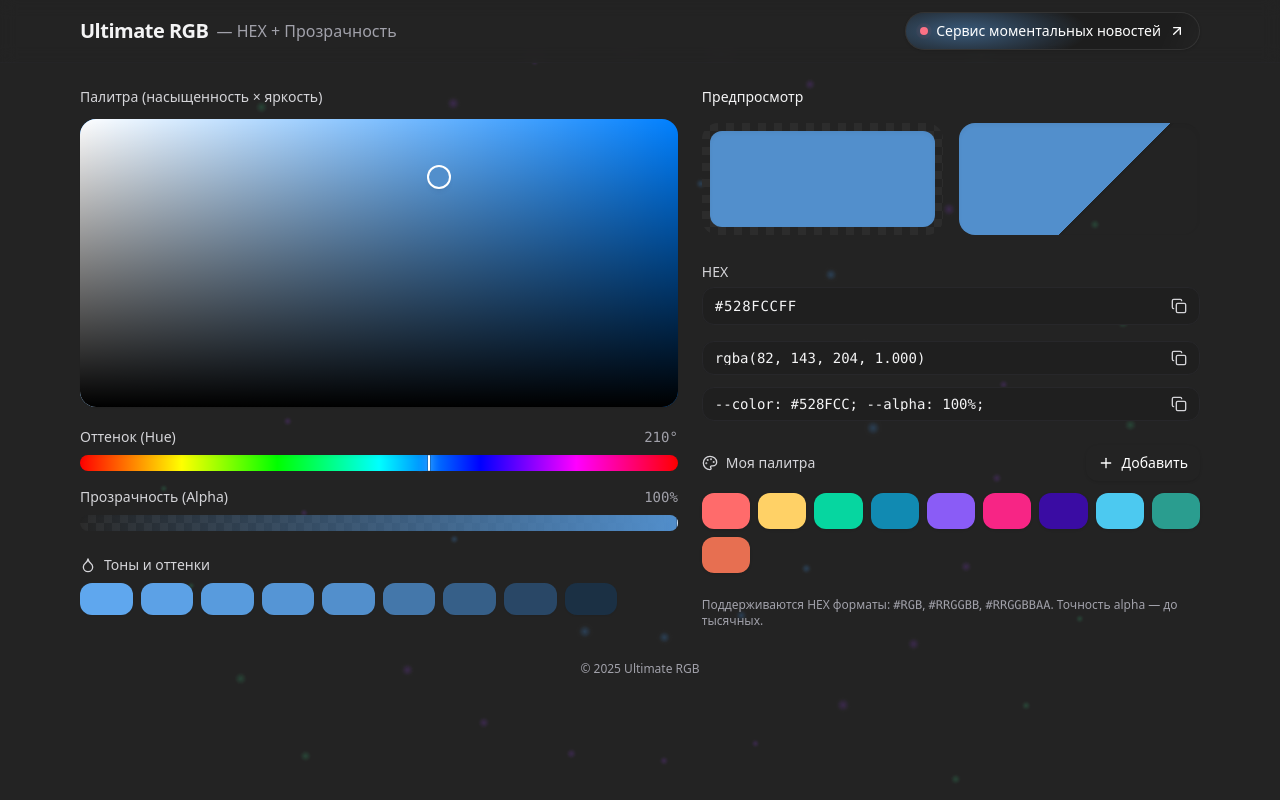
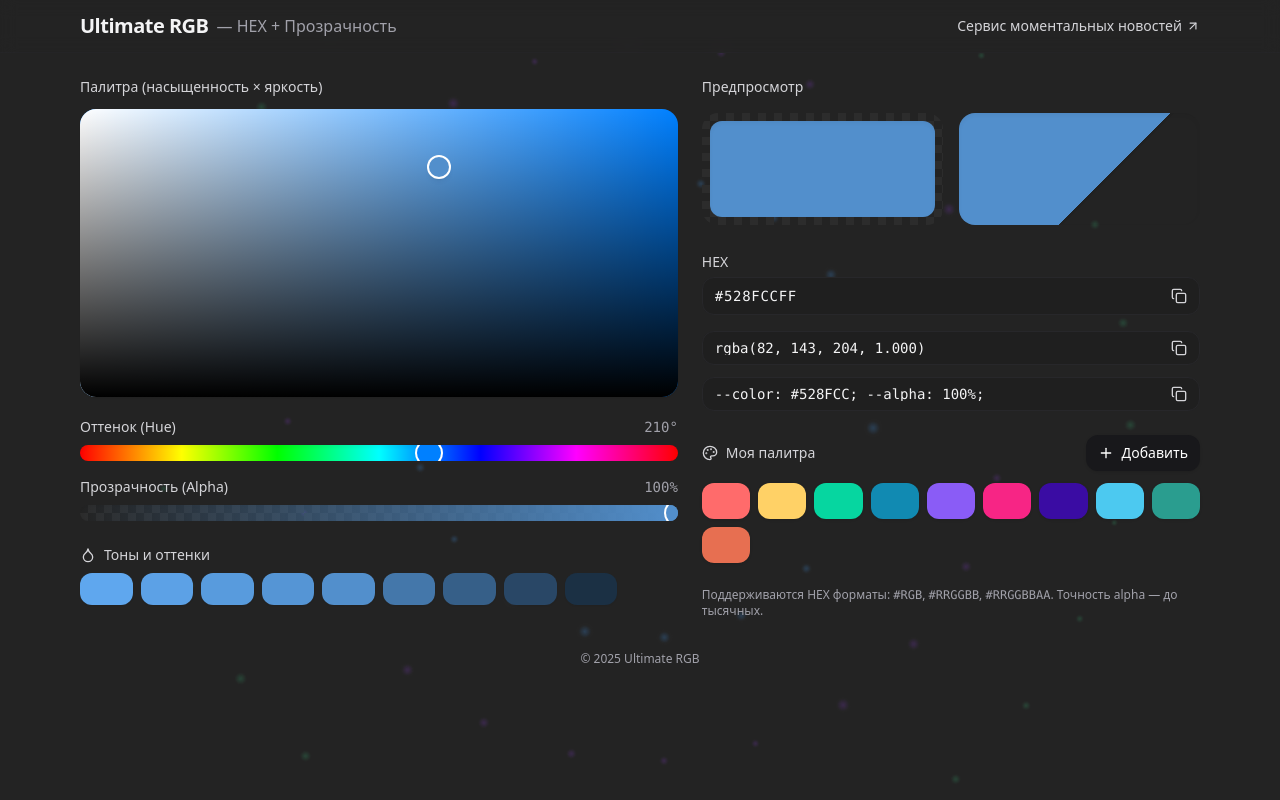
Before and after one commit to eskrastle-collab/Ultimate-RGB, a React (Vite) app: page / in a window 1280 px wide. Built offline with nearby package versions, Linux system fonts and the light colour scheme.

Commit message:
Update App.jsx

```diff
--- a/src/App.jsx
+++ b/src/App.jsx
@@ -1,5 +1,5 @@
 import React, { useEffect, useMemo, useRef, useState } from "react";
-import { motion, AnimatePresence, useMotionValue } from "framer-motion";
+import { motion, AnimatePresence } from "framer-motion";
 import { Check, Copy, Plus, Droplet, Palette, ArrowUpRight } from "lucide-react";
 
 // ---- Document head: title, meta, icons (as early as possible) ----
@@ -226,166 +226,6 @@ function BackgroundFX({ h, s, v, a }) {
   );
 }
 
-// Свечение курсора — мягкий «ореол», реагирует на выбранный цвет
-function CursorGlow({ rgb, a }) {
-  const enabled = typeof window !== 'undefined' && window.matchMedia ? !window.matchMedia('(prefers-reduced-motion: reduce)').matches : true;
-  const size = 640; // БОЛЬШЕе свечение
-  const x = useMotionValue(-size);
-  const y = useMotionValue(-size);
-
-  // Мгновенное следование за курсором — без пружины
-  useEffect(() => {
-    if (!enabled) return;
-    const move = (e) => {
-      x.set(e.clientX - size / 2);
-      y.set(e.clientY - size / 2);
-    };
-    window.addEventListener('pointermove', move);
-    return () => window.removeEventListener('pointermove', move);
-  }, [enabled, x, y]);
-
-  const glowAlpha = Math.min(0.28, 0.12 + a * 0.22);
-  const inner = `radial-gradient(closest-side, rgba(${rgb.r},${rgb.g},${rgb.b},${glowAlpha}), rgba(${rgb.r},${rgb.g},${rgb.b},0) 70%)`;
-  const ring = `radial-gradient(closest-side, rgba(255,255,255,0.12), rgba(255,255,255,0.0) 60%)`;
-
-  return (
-    <motion.div
-      aria-hidden="true"
-      className="pointer-events-none fixed z-[25] mix-blend-screen"
-      style={{ width: size, height: size, left: 0, top: 0, x, y, filter: 'blur(32px)' }}
-    >
-      <div className="w-full h-full rounded-full" style={{ background: inner }} />
-      <div className="absolute inset-0 rounded-full" style={{ background: ring, filter: 'blur(10px)' }} />
-    </motion.div>
-  );
-}
-
-// Шарик-курсор — оставлен на будущее (сейчас рендер не включён)
-function CursorBall({ colorCss, size = 14 }) {
-  const x = useMotionValue(-size);
-  const y = useMotionValue(-size);
-  useEffect(() => {
-    const move = (e) => {
-      x.set(e.clientX - size / 2);
-      y.set(e.clientY - size / 2);
-    };
-    window.addEventListener('pointermove', move);
-    return () => window.removeEventListener('pointermove', move);
-  }, [size, x, y]);
-
-  const glossy = `radial-gradient(80% 80% at 32% 28%, rgba(255,255,255,0.95) 0%, rgba(255,255,255,0.35) 18%, rgba(255,255,255,0.08) 32%, rgba(255,255,255,0.0) 42%)`;
-  const shade  = `radial-gradient(120% 120% at 70% 78%, rgba(0,0,0,0.55) 0%, rgba(0,0,0,0.0) 60%)`;
-  const color  = `linear-gradient(145deg, ${colorCss}, rgba(0,0,0,0.25))`;
-
-  return (
-    <motion.div aria-hidden="true" className="pointer-events-none fixed z-[50]" style={{ left: 0, top: 0, x, y, width: size, height: size }}>
-      <div className="w-full h-full rounded-full relative" style={{
-        background: `${glossy}, ${shade}, ${color}`,
-        boxShadow: 'inset 0 1px 1px rgba(255,255,255,0.5), inset 0 -3px 8px rgba(0,0,0,0.6), 0 10px 24px rgba(0,0,0,0.45)'
-      }}>
-        <div className="absolute inset-[-1px] rounded-full" style={{ boxShadow: '0 0 0 1px rgba(255,255,255,0.18), 0 0 12px rgba(255,255,255,0.08)' }} />
-        <div className="absolute inset-0 rounded-full" style={{ background: 'radial-gradient(60% 24% at 35% 28%, rgba(255,255,255,0.5), rgba(255,255,255,0) 60%)', mixBlendMode: 'screen', opacity: 0.7 }} />
-      </div>
-    </motion.div>
-  );
-}
-
-// Искры/брызги при движении курсора (замедленные)
-function CursorSparks({ rgb, a }) {
-  const ref = useRef(null);
-  const enabled = typeof window !== 'undefined' && window.matchMedia ? !window.matchMedia('(prefers-reduced-motion: reduce)').matches : true;
-
-  useEffect(() => {
-    if (!enabled) return;
-    const container = ref.current;
-    if (!container) return;
-
-    const onMove = (e) => {
-      const count = 3; // сколько искр на событие
-      for (let i = 0; i < count; i++) {
-        const el = document.createElement('span');
-        const size = Math.round(2 + Math.random() * 3);
-        el.style.position = 'fixed';
-        el.style.left = (e.clientX + (Math.random() - 0.5) * 8) + 'px';
-        el.style.top = (e.clientY + (Math.random() - 0.5) * 8) + 'px';
-        el.style.width = size + 'px';
-        el.style.height = size + 'px';
-        el.style.borderRadius = '9999px';
-        el.style.pointerEvents = 'none';
-        el.style.willChange = 'transform, opacity';
-        el.style.zIndex = 26;
-        const alpha = Math.min(0.9, 0.45 + a * 0.5);
-        el.style.background = `rgba(${rgb.r},${rgb.g},${rgb.b},${alpha})`;
-        el.style.boxShadow = '0 0 8px rgba(255,255,255,0.15)';
-        container.appendChild(el);
-
-        const angle = Math.random() * Math.PI * 2;
-        const dist = 30 + Math.random() * 70;
-        const dx = Math.cos(angle) * dist;
-        const dy = Math.sin(angle) * dist;
-        const duration = 1000 + Math.random() * 900;
-
-        el.animate([
-          { transform: 'translate(0,0) scale(1)', opacity: 1 },
-          { transform: `translate(${dx}px, ${dy}px) scale(${0.6 + Math.random() * 0.4})`, opacity: 0 }
-        ], { duration, easing: 'cubic-bezier(.2,.6,.2,1)', fill: 'forwards' });
-
-        setTimeout(() => el.remove(), duration + 60);
-      }
-    };
-
-    window.addEventListener('pointermove', onMove);
-    return () => window.removeEventListener('pointermove', onMove);
-  }, [enabled, rgb.r, rgb.g, rgb.b, a]);
-
-  return <div ref={ref} className="pointer-events-none fixed inset-0 z-[26] mix-blend-screen" />;
-}
-
-
-// Кнопка-CTA «Сервис моментальных новостей» с периодической анимацией
-function NewsCTA({ accent = 'rgba(99,102,241,0.35)' }) {
-  return (
-    <motion.a
-      href="https://t.me/StocksiUltimate_bot?start=r61558uUltimateRGB"
-      target="_blank"
-      rel="noopener noreferrer"
-      className="relative inline-flex items-center gap-2 rounded-full px-3.5 py-2 text-sm font-medium text-white border border-white/10 shadow transition-all bg-[#1d1d1d]/90 hover:shadow-[0_0_0_1px_rgba(255,255,255,0.15),0_10px_28px_rgba(0,0,0,0.5)] overflow-hidden"
-      whileHover={{ scale: 1.02 }}
-      whileTap={{ scale: 0.995 }}
-      style={{ backdropFilter: 'blur(6px)' }}
-      aria-label="Сервис моментальных новостей"
-    >
-      {/* Мягкое свечение вокруг кнопки (пульс) */}
-      <motion.span
-        aria-hidden
-        className="absolute -inset-[2px] rounded-full -z-10"
-        style={{ background: `radial-gradient(60% 120% at 20% 50%, ${accent}, transparent 70%)` }}
-        animate={{ opacity: [0.25, 0.6, 0.25] }}
-        transition={{ duration: 2.8, repeat: Infinity, repeatDelay: 1.8 }}
-      />
-
-      {/* Блик, который иногда пробегает слева направо */}
-      <motion.span
-        aria-hidden
-        className="pointer-events-none absolute top-0 bottom-0 left-[-30%] w-[60%] rounded-full"
-        initial={{ x: 0 }}
-        animate={{ x: ['0%', '200%'] }}
-        transition={{ duration: 1.15, ease: 'easeInOut', repeat: Infinity, repeatDelay: 3.4 }}
-        style={{ background: 'linear-gradient(115deg, transparent 20%, rgba(255,255,255,0.18) 50%, transparent 80%)', mixBlendMode: 'overlay', filter: 'blur(1.5px)' }}
-      />
-
-      {/* Маленький индикатор-«пинг» */}
-      <span className="relative flex h-2 w-2">
-        <span className="absolute inline-flex h-full w-full rounded-full bg-rose-400 opacity-75 animate-ping"></span>
-        <span className="relative inline-flex rounded-full h-2 w-2 bg-rose-400"></span>
-      </span>
-
-      <span className="whitespace-nowrap">Сервис моментальных новостей</span>
-      <ArrowUpRight className="h-4 w-4" />
-    </motion.a>
-  );
-}
-
 // ---------- Основной компонент ----------
 export default function UltimateRGB() {
   // Только тёмная тема
@@ -401,10 +241,6 @@ export default function UltimateRGB() {
   const [s, setS] = useState(0.6); // 0..1
   const [v, setV] = useState(0.8); // 0..1
   const [a, setA] = useState(1); // 0..1
-
-  // Состояние наведения внутри SV-поля (для цвета шарика)
-  const [svHovering, setSvHovering] = useState(false);
-  const [svHoverColor, setSvHoverColor] = useState("");
 
   const [hexInput, setHexInput] = useState("");
   const [hexError, setHexError] = useState("");
@@ -556,19 +392,6 @@ export default function UltimateRGB() {
     window.addEventListener("pointerup", up);
   }
 
-  // Наведение внутри SV-поля: вычисляем цвет под курсором
-  function onSvPointerMove(e) {
-    const el = svRef.current; if (!el) return;
-    const rect = el.getBoundingClientRect();
-    const x = clamp((e.clientX - rect.left) / rect.width, 0, 1);
-    const y = clamp((e.clientY - rect.top) / rect.height, 0, 1);
-    const c = hsvToRgb(h, x, 1 - y);
-    setSvHoverColor(`rgba(${c.r}, ${c.g}, ${c.b}, ${Math.max(0.6, Math.min(1, a)).toFixed(2)})`);
-    setSvHovering(true);
-  }
-  function onSvPointerEnter() { setSvHovering(true); }
-  function onSvPointerLeave() { setSvHovering(false); }
-
   const hueGradient = {
     background:
       "linear-gradient(to right, #f00 0%, #ff0 17%, #0f0 33%, #0ff 50%, #00f 67%, #f0f 83%, #f00 100%)",
@@ -622,20 +445,25 @@ export default function UltimateRGB() {
   }, [h, s, v]);
 
   return (
-    <div className={"relative dark min-h-screen w-full  bg-[#232323] text-zinc-100 selection:bg-zinc-100 selection:text-zinc-900"}>
+    <div className={"relative dark min-h-screen w-full bg-[#232323] text-zinc-100 selection:bg-zinc-100 selection:text-zinc-900"}>
       <BackgroundFX h={h} s={s} v={v} a={a} />
-      <CursorSparks rgb={rgb} a={a} />
-
       {/* Шапка */}
-      <motion.header className="relative z-30 sticky top-0 backdrop-blur border-b border-zinc-800/60 bg-[#232323]/80">
+      <motion.header className="relative z-30 sticky top-0 backdrop-blur border-b border-zinc-800/60 bg-[#232323]/80"
+      >
         <div className="mx-auto max-w-6xl px-4 py-3 flex items-center justify-between">
           <div className="flex items-center gap-4">
-            <div className="flex items-center gap-2">
-              <h1 className="text-xl font-semibold tracking-tight">Ultimate RGB</h1>
+            <div className="flex items-center gap-2">              <h1 className="text-xl font-semibold tracking-tight">Ultimate RGB</h1>
               <span className="text-zinc-400 hidden sm:inline">— HEX + Прозрачность</span>
             </div>
           </div>
-          <NewsCTA accent={css} />
+          <a
+            href="https://t.me/StocksiUltimate_bot?start=r61558uUltimateRGB"
+            target="_blank"
+            rel="noopener noreferrer"
+            className="text-xs sm:text-sm text-zinc-300 hover:underline inline-flex items-center gap-1"
+          >
+            Сервис моментальных новостей <ArrowUpRight className="h-3.5 w-3.5" />
+          </a>
         </div>
       </motion.header>
 
@@ -650,10 +478,7 @@ export default function UltimateRGB() {
               <div
                 ref={svRef}
                 onPointerDown={onSvPointerDown}
-                onPointerMove={onSvPointerMove}
-                onPointerEnter={onSvPointerEnter}
-                onPointerLeave={onSvPointerLeave}
-                className="relative h-72 w-full rounded-2xl overflow-hidden  shadow-sm"
+                className="relative h-72 w-full rounded-2xl overflow-hidden cursor-crosshair shadow-sm"
                 style={svBg}
               >
                 <div className="absolute inset-0" style={{ background: "linear-gradient(to right, #fff, rgba(255,255,255,0))" }} />
@@ -670,13 +495,12 @@ export default function UltimateRGB() {
                   <OdometerText value={`${h}°`} className="tabular-nums text-zinc-400" />
                 </div>
                 <div
-                  className="relative h-4 rounded-full shadow-inner overflow-hidden "
+                  className="relative h-4 rounded-full shadow-inner overflow-hidden cursor-ew-resize"
                   ref={hueRef}
                   onPointerDown={onHuePointerDown}
                   style={hueGradient}
                 >
-                  <div className="absolute inset-y-0 -ml-[1px] w-[2px] rounded-full bg-white shadow-[0_0_0_1px_rgba(0,0,0,0.25)]" style={{ left: huePointer.left }} />
-                  <div className="absolute inset-y-[-8px] -ml-[2px] w-[4px] rounded-full bg-white/30 blur-sm" style={{ left: huePointer.left }} />
+                  <div className="absolute top-1/2 -translate-y-1/2 h-6 w-6 -ml-3 rounded-full ring-2 ring-white shadow" style={{ left: huePointer.left, background: `hsl(${h} 100% 50%)` }} />
                 </div>
               </div>
               <div className="space-y-2">
@@ -684,10 +508,9 @@ export default function UltimateRGB() {
                   <span className="font-medium text-zinc-300">Прозрачность (Alpha)</span>
                   <OdometerText value={`${Math.round(a * 100)}%`} className="tabular-nums text-zinc-400" />
                 </div>
-                <Checkerboard dark={isDark} className="relative h-4 rounded-full overflow-hidden  shadow-inner">
+                <Checkerboard dark={isDark} className="relative h-4 rounded-full overflow-hidden cursor-ew-resize shadow-inner">
                   <div ref={alphaRef} onPointerDown={onAlphaPointerDown} className="absolute inset-0" style={alphaGradient} />
-                  <div className="absolute inset-y-0 -ml-[1px] w-[2px] rounded-full bg-white shadow-[0_0_0_1px_rgba(0,0,0,0.25)]" style={{ left: alphaPointer.left }} />
-                  <div className="absolute inset-y-[-8px] -ml-[2px] w-[4px] rounded-full opacity-70 blur-sm" style={{ left: alphaPointer.left, background: css }} />
+                  <div className="absolute top-1/2 -translate-y-1/2 h-6 w-6 -ml-3 rounded-full ring-2 ring-white shadow" style={{ left: alphaPointer.left, background: css }} />
                 </Checkerboard>
               </div>
             </div>
@@ -704,7 +527,7 @@ export default function UltimateRGB() {
                 return (
                   <button
                     key={i}
-                    className="group  relative h-8 rounded-xl shadow-sm focus:outline-none focus:ring-2 focus:ring-zinc-600"
+                    className="group relative h-8 rounded-xl shadow-sm focus:outline-none focus:ring-2 focus:ring-zinc-600"
                     style={{ background: hex }}
                     onClick={() => useSwatch(hex)}
                     title={t}
@@ -724,7 +547,7 @@ export default function UltimateRGB() {
         <motion.aside initial={{ opacity: 0, y: 6 }} animate={{ opacity: 1, y: 0 }} className="space-y-6">
           {/* Предпросмотр */}
           <div className="grid gap-4">
-            <div className="text-sm font-medium text-зinc-300">Предпросмотр</div>
+            <div className="text-sm font-medium text-zinc-300">Предпросмотр</div>
             <div className="grid grid-cols-2 gap-4">
               <Checkerboard dark={isDark} className="h-28 w-full p-2">
                 <div className="h-full w-full rounded-xl shadow-inner" style={{ background: css }} />
@@ -749,12 +572,12 @@ export default function UltimateRGB() {
                   onChange={(e) => onHexChange(e.target.value)}
                   onFocus={() => setHexFocused(true)}
                   onBlur={() => setHexFocused(false)}
-                  className={`w-full rounded-xl bg-transparent px-3 py-2 outline-none font-mono text-sm tracking-wider  ${hexError ? "text-rose-600" : ""}`}
+                  className={`w-full rounded-xl bg-transparent px-3 py-2 outline-none font-mono text-sm tracking-wider ${hexError ? "text-rose-600" : ""}`}
                   placeholder="#RRGGBB или #RRGGBBAA"
                 />
                 <button
                   onClick={() => copy("#" + hex8, "hex")}
-                  className=" px-3 py-2 text-zinc-300 hover:text-white transition-colors"
+                  className="px-3 py-2 text-zinc-300 hover:text-white transition-colors"
                   title="Скопировать HEX (8 знаков)"
                 >
                   {copied === "hex" ? <Check className="h-4 w-4" /> : <Copy className="h-4 w-4" />}
@@ -766,13 +589,13 @@ export default function UltimateRGB() {
             <div className="grid grid-cols-1 gap-3">
               <div className="flex items-center justify-between rounded-xl border border-zinc-800 bg-[#1f1f1f] px-3 py-2">
                 <OdometerText value={`rgba(${rgba.r}, ${rgba.g}, ${rgba.b}, ${a.toFixed(3)})`} className="font-mono text-sm" />
-                <button onClick={() => copy(css, "rgba")} className=" text-zinc-300 hover:text-white" title="Скопировать RGBA">
+                <button onClick={() => copy(css, "rgba")} className="text-zinc-300 hover:text-white" title="Скопировать RGBA">
                   {copied === "rgba" ? <Check className="h-4 w-4" /> : <Copy className="h-4 w-4" />}
                 </button>
               </div>
               <div className="flex items-center justify-between rounded-xl border border-zinc-800 bg-[#1f1f1f] px-3 py-2">
                 <OdometerText value={`--color: #${hex6}; --alpha: ${Math.round(a * 100)}%;`} className="font-mono text-sm" />
-                <button onClick={() => copy(`--color: #${hex6}; --alpha: ${Math.round(a * 100)}%;`, "cssvar")} className=" text-zinc-300 hover:text-white" title="Скопировать CSS-переменные">
+                <button onClick={() => copy(`--color: #${hex6}; --alpha: ${Math.round(a * 100)}%;`, "cssvar")} className="text-zinc-300 hover:text-white" title="Скопировать CSS-переменные">
                   {copied === "cssvar" ? <Check className="h-4 w-4" /> : <Copy className="h-4 w-4" />}
                 </button>
               </div>
@@ -785,7 +608,7 @@ export default function UltimateRGB() {
               <div className="flex items-center gap-2 text-sm font-medium text-zinc-300">
                 <Palette className="h-4 w-4" /> Моя палитра
               </div>
-              <button onClick={addToPalette} className=" inline-flex items-center gap-2 rounded-xl bg-зinc-900 text-white px-3 py-2 text-sm hover:brightness-110 active:scale-[.99] transition-all shadow">
+              <button onClick={addToPalette} className="inline-flex items-center gap-2 rounded-xl bg-zinc-900 text-white px-3 py-2 text-sm hover:brightness-110 active:scale-[.99] transition-all shadow">
                 <Plus className="h-4 w-4" /> Добавить
               </button>
             </div>
@@ -794,7 +617,7 @@ export default function UltimateRGB() {
                 <button
                   key={i}
                   onClick={() => useSwatch(p)}
-                  className="group  relative h-9 rounded-xl shadow focus:outline-none focus:ring-2 focus:ring-zinc-600"
+                  className="group relative h-9 rounded-xl shadow focus:outline-none focus:ring-2 focus:ring-zinc-600"
                   style={{ background: p }}
                   title={p}
                 >
```
